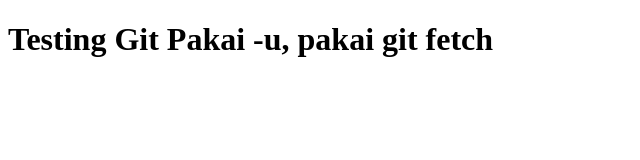
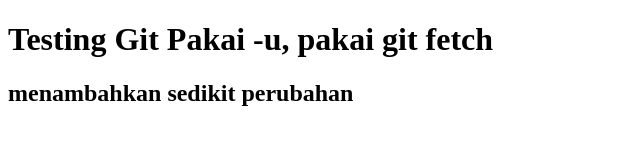
Before and after one commit to Rizanoor/batch15git, a plain HTML site: page index.html in a window 1280 px wide. Shown: the whole page, without its empty margins (0-640 px from the left). Drawn offline with Linux system fonts and the light colour scheme.

Commit message:
merubah sedikit di index.html menambah <h2> di dalam body

```diff
--- a/index.html
+++ b/index.html
@@ -7,5 +7,6 @@
 </head>
 <body>
     <h1>Testing Git Pakai -u, pakai git fetch</h1>
+    <h2>menambahkan sedikit perubahan</h2>
 </body>
 </html>
```
